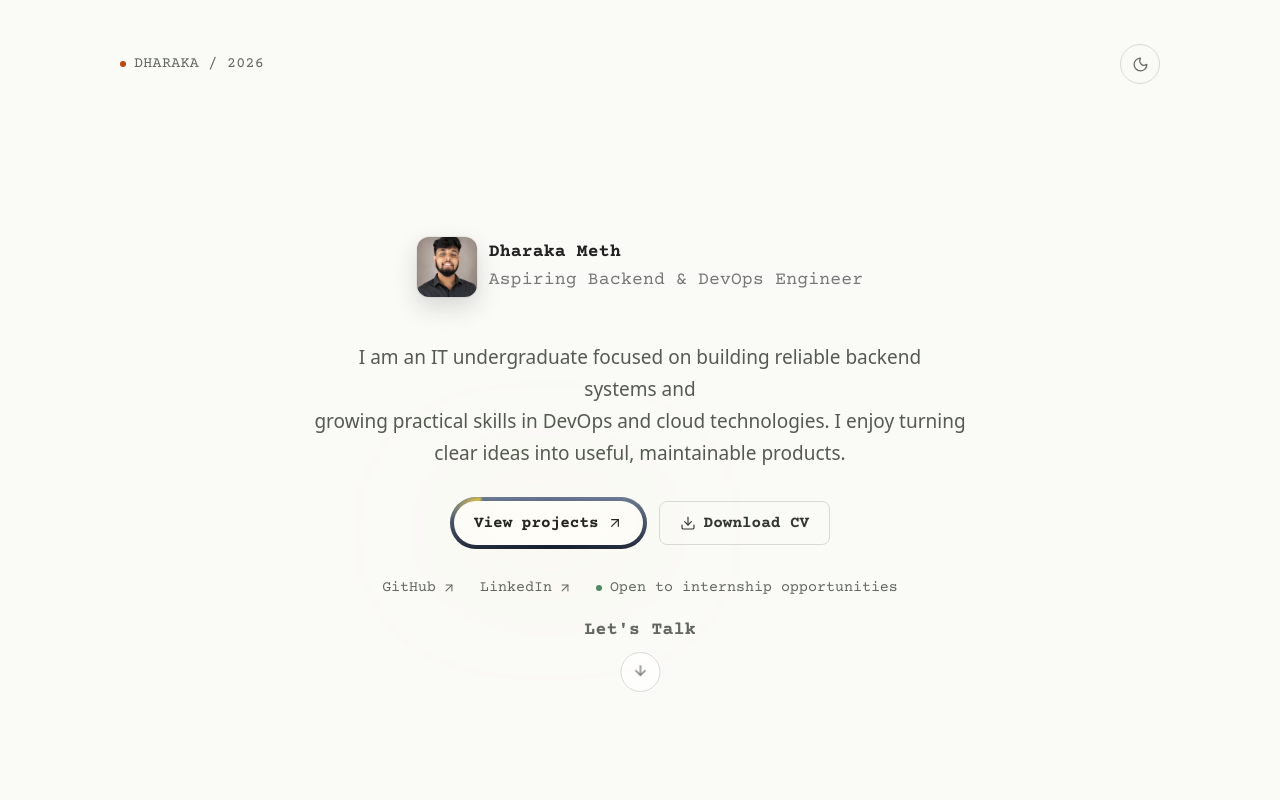
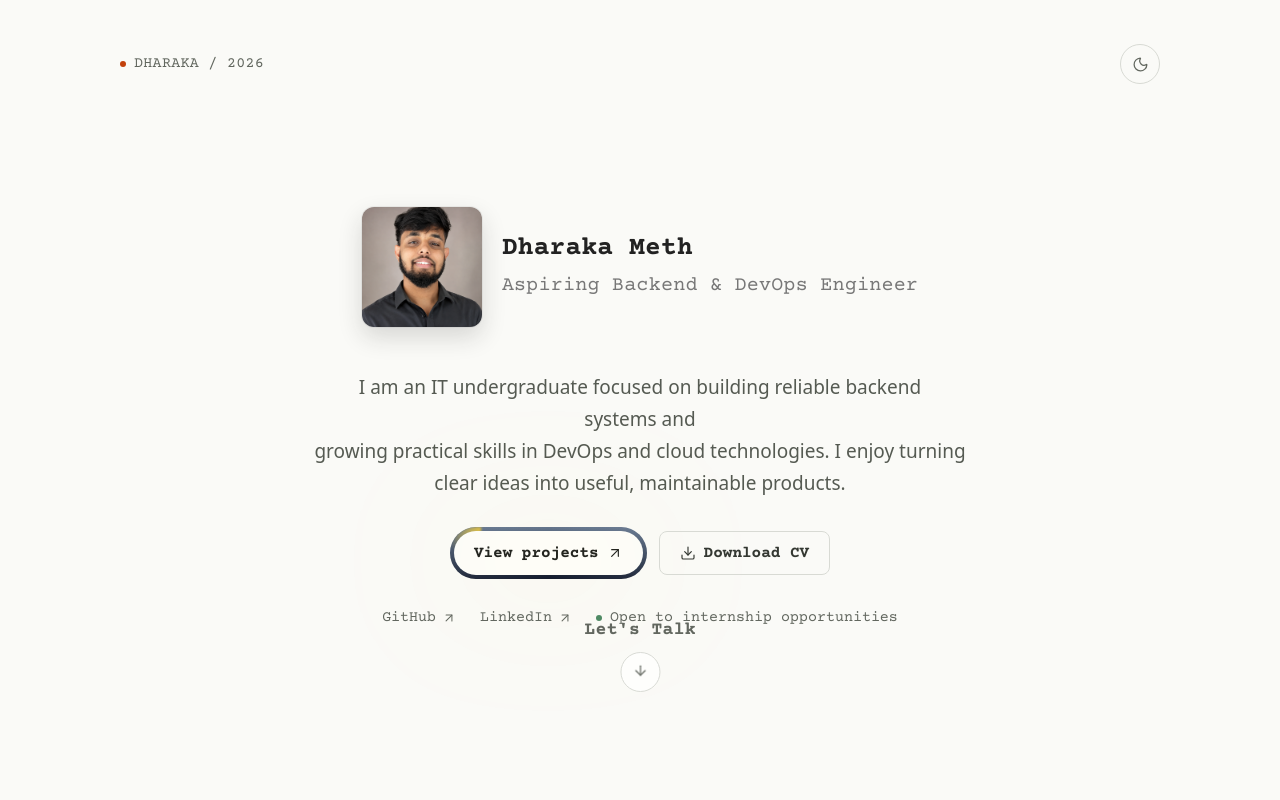
Before and after one commit to DHARAKA-METH/portfolio, a Next.js app: page / in a window 1280 px wide. Shown: the top 800 px of the page. Built offline with nearby package versions, Linux system fonts and the light colour scheme.

Commit message:
fix:pro pic size

```diff
--- a/app/page.tsx
+++ b/app/page.tsx
@@ -118,7 +118,6 @@ function ThemeButton({ dark, onClick }: { dark: boolean; onClick: () => void })
 export default function HomePage() {
   const prefersReducedMotion = useReducedMotion();
   const [dark, setDark] = useState(false);
-  const [profileFlipped, setProfileFlipped] = useState(false);
   const [activeSection, setActiveSection] = useState("hero");
   const [gsapLoaded, setGsapLoaded] = useState(false);
   const [scrollTriggerLoaded, setScrollTriggerLoaded] = useState(false);
@@ -520,32 +519,18 @@ export default function HomePage() {
                   id="hero"
                 >
                   <div className="w-full max-w-[780px] text-center">
-                    <div className="flex items-center justify-center gap-3">
-                      <button
-                        className={`${focusRing} group shrink-0 cursor-pointer rounded-xl [perspective:1000px]`}
-                        type="button"
-                        onMouseEnter={() => setProfileFlipped(true)}
-                        onMouseLeave={() => setProfileFlipped(false)}
-                        onFocus={() => setProfileFlipped(true)}
-                        onBlur={() => setProfileFlipped(false)}
-                        onClick={() => setProfileFlipped((current) => !current)}
-                        aria-label="Switch between portrait and Dharaka Meth logo"
-                        aria-pressed={profileFlipped}
-                        data-opening="profile"
-                      >
-                        <span className={`relative block size-[60px] transform-3d transition-transform duration-500 ease-out ${profileFlipped ? "rotate-y-180" : ""}`}>
-                          <Image className="absolute inset-0 size-full rounded-xl object-cover shadow-[0_10px_24px_rgba(32,34,31,0.16)] ring-1 ring-black/5 backface-hidden dark:shadow-[0_10px_24px_rgba(0,0,0,0.35)] dark:ring-white/10" src="/profile.png" alt="Portrait of Dharaka Meth" width={60} height={60} priority />
-                          <Image className="absolute inset-0 size-full rotate-y-180 rounded-xl object-cover shadow-[0_10px_24px_rgba(32,34,31,0.16)] ring-1 ring-black/5 backface-hidden dark:shadow-[0_10px_24px_rgba(0,0,0,0.35)] dark:ring-white/10" src="/logo.png" alt="Dharaka Meth logo" width={60} height={60} />
-                        </span>
-                      </button>
+                    <div className="flex items-center justify-center gap-5">
+                      <div className="shrink-0" data-opening="profile">
+                        <Image className="size-[120px] rounded-xl object-cover shadow-[0_10px_24px_rgba(32,34,31,0.16)] ring-1 ring-black/5 dark:shadow-[0_10px_24px_rgba(0,0,0,0.35)] dark:ring-white/10" src="/profile.png" alt="Portrait of Dharaka Meth" width={120} height={120} priority />
+                      </div>
                       <div className="min-w-0 text-left" data-opening="identity">
                         <h1
-                          className={`${displayFont} text-[18px] leading-[1.2] font-bold tracking-[0.0125em] text-[#222222] dark:text-[#F2F3EE]`}
+                          className={`${displayFont} text-[26px] leading-[1.2] font-bold tracking-[0.0125em] text-[#222222] dark:text-[#F2F3EE]`}
                         >
                           Dharaka Meth
                         </h1>
                         <p
-                          className={`${displayFont} mt-1 text-[18px] leading-6 tracking-[0.0125em] text-[#777777] dark:text-[#A6ABA1]`}
+                          className={`${displayFont} mt-2 text-[20px] leading-7 tracking-[0.0125em] text-[#777777] dark:text-[#A6ABA1]`}
                         >
                           Aspiring Backend &amp; DevOps Engineer
                         </p>
```
